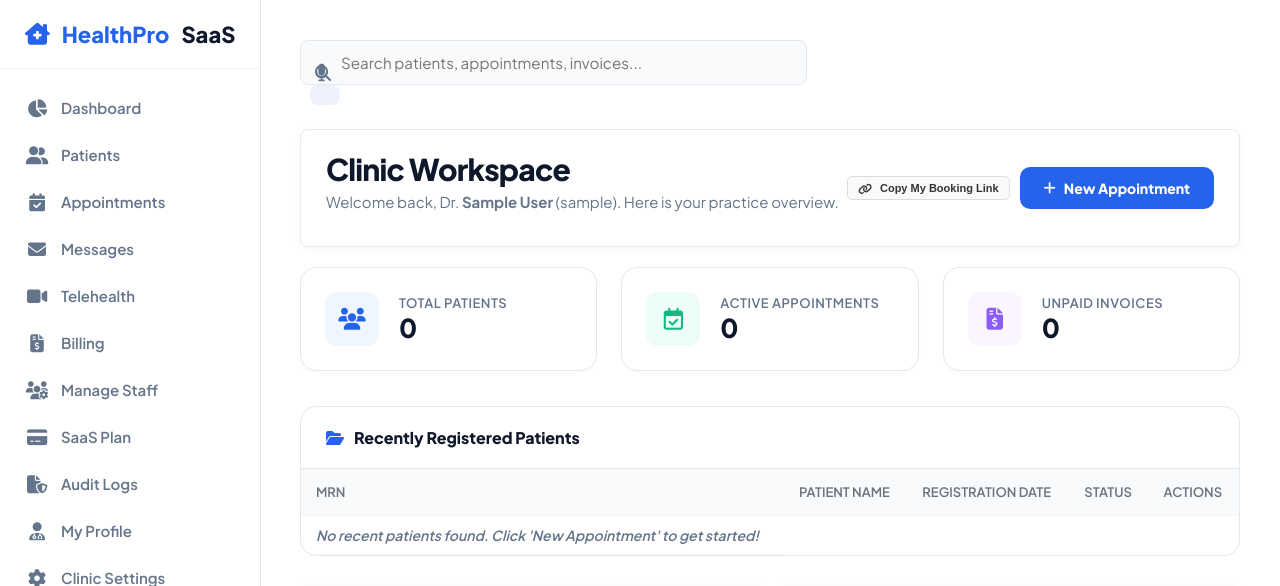
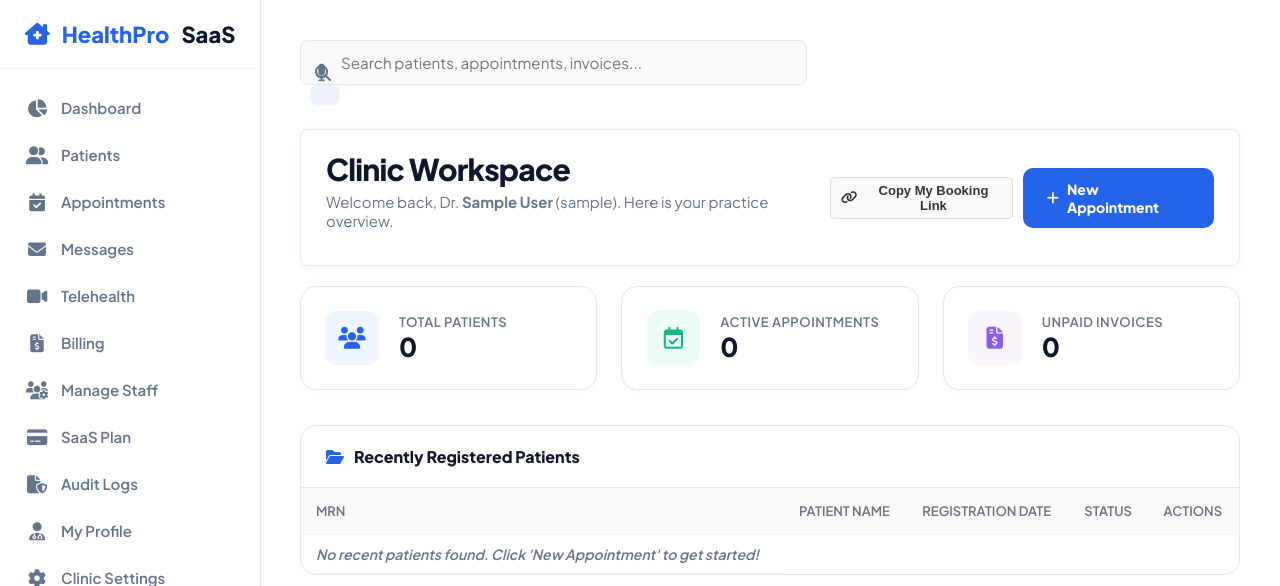
Before and after one commit to bilalmalik1288-svg/HealthPro-SaaS, a Flask app: page / in a window 1280 px wide. Shown: the top 586 px of the page. Run offline with Flask 3, Linux system fonts and the light colour scheme; the visitor is signed in with stand-in values (Sample User, id 1); data that the repository does not hold is empty; some libraries are stand-ins or nearby versions.

Commit message:
Update style.css

```diff
--- a/static/style.css
+++ b/static/style.css
@@ -1895,7 +1895,7 @@ body {
     padding: 5px 10px;
     border-radius: 5px;
     cursor: pointer;
-    font-size: 11px;
+    font-size: 13px;
     transition: all 0.2s ease-in-out;
 }
 
```
